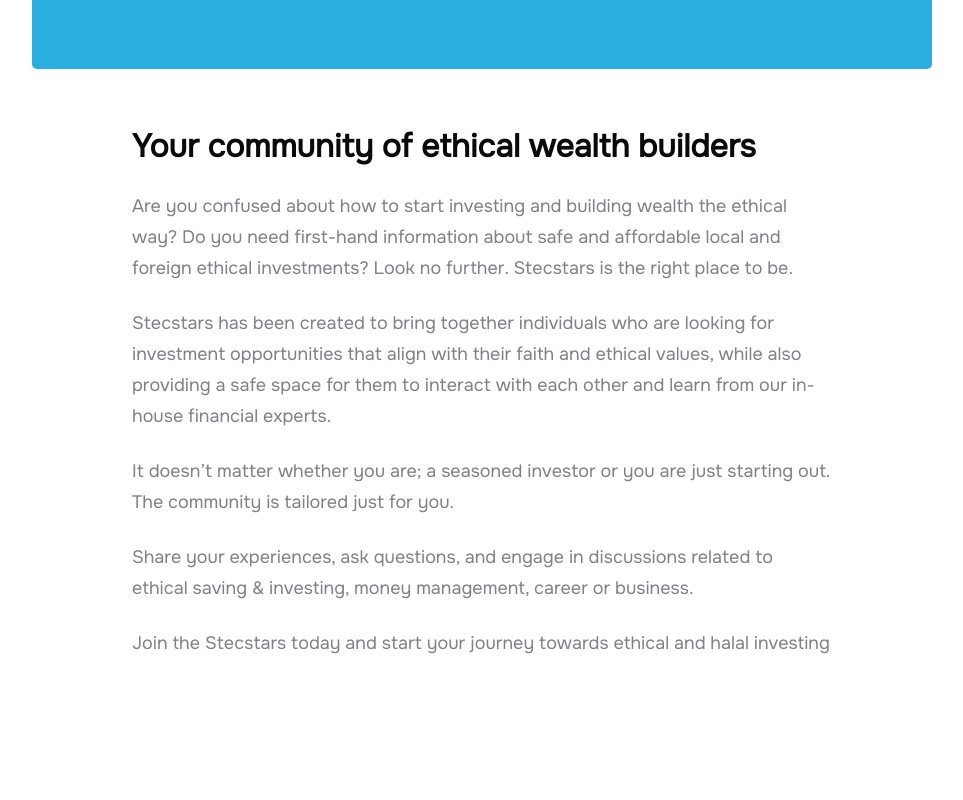
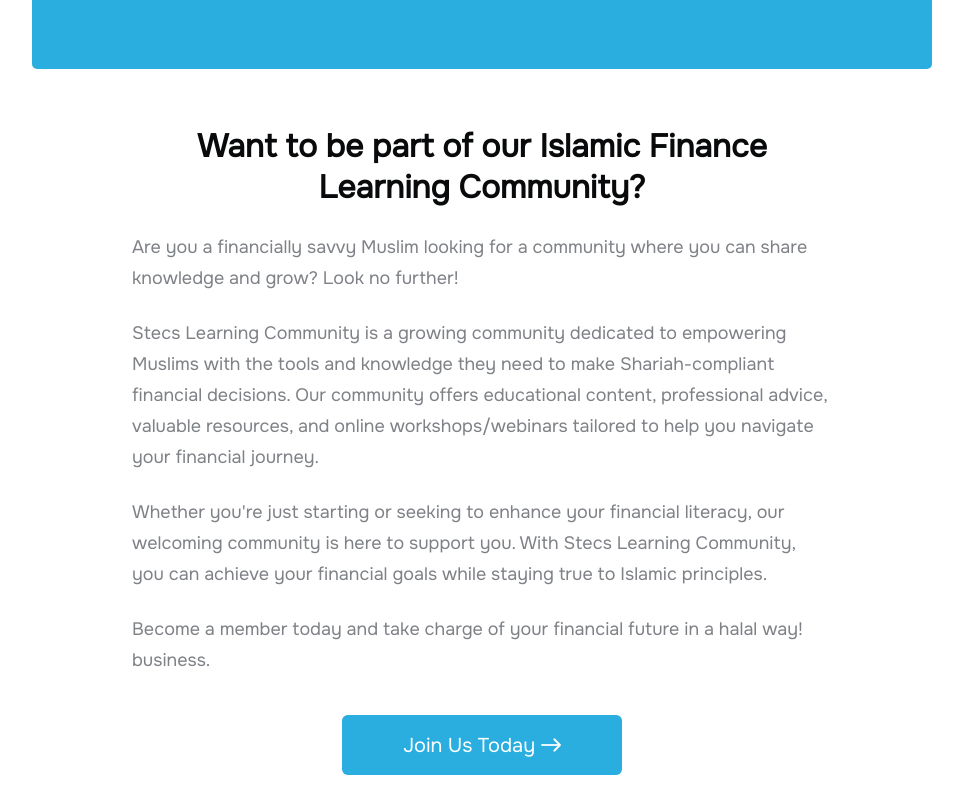
Before and after one commit to fujadev/stecs-personal, a React (Create React App) app: page /community in a window 1280 px wide. Shown: the part 460-1260 px from the top of the page, without its empty margins (158-1121 px from the left). Built offline with nearby package versions, Linux system fonts and the light colour scheme.

Commit message:
fixes to community content

```diff
--- a/src/pages/Community.js
+++ b/src/pages/Community.js
@@ -2,8 +2,8 @@ import React, { useLayoutEffect } from "react";
 import classes from "./Community.module.css";
 import Nav from "../components/nav/Nav";
 import Footer from "../components/footer/Footer";
-// import Button from "../components/button/Button";
-// import { Link } from "react-router-dom";
+import Button from "../components/button/Button";
+import { Link } from "react-router-dom";
 import { Helmet } from "react-helmet-async";
 
 export default function Community() {
@@ -80,48 +80,36 @@ export default function Community() {
             /> */}
             <img src="./footer_logo.png" alt="" className={classes.img3} />
           </div>
+
           <div className={classes.texts}>
             <p className={classes.header}>
-              Your community of ethical wealth builders
+              Want to be part of our Islamic Finance Learning Community?
             </p>
             <p className={classes.body}>
-              Are you confused about how to start investing and building wealth
-              the ethical way? Do you need first-hand information about safe and
-              affordable local and foreign ethical investments? Look no further.
-              Stecstars is the right place to be.
+              Are you a financially savvy Muslim looking for a community where you can share knowledge and grow? Look no further!
             </p>
             <p className={classes.body}>
-              Stecstars has been created to bring together individuals who are
-              looking for investment opportunities that align with their faith
-              and ethical values, while also providing a safe space for them to
-              interact with each other and learn from our in-house financial
-              experts.
+              Stecs Learning Community is a growing community dedicated to empowering Muslims with the tools and knowledge they need to make Shariah-compliant financial decisions. Our community offers educational content, professional advice, valuable resources, and online workshops/webinars tailored to help you navigate your financial journey.
             </p>
             <p className={classes.body}>
-              It doesn’t matter whether you are; a seasoned investor or you are
-              just starting out. The community is tailored just for you.
+              Whether you're just starting or seeking to enhance your financial literacy, our welcoming community is here to support you. With Stecs Learning Community, you can achieve your financial goals while staying true to Islamic principles.
             </p>
             <p className={classes.body}>
-              Share your experiences, ask questions, and engage in discussions
-              related to ethical saving & investing, money management, career or
+              Become a member today and take charge of your financial future in a halal way!
               business.
             </p>
-            <p className={classes.body}>
-              Join the Stecstars today and start your journey towards ethical
-              and halal investing
-            </p>
 
-            {/* <div className={classes.button}>
+            <div className={classes.button}>
               <Button buttonSize="big">
                 <Link
                   to="https://chat.whatsapp.com/IsnaShS0KQp444o6VDlNXP"
                   className={classes.buttonText}
                 >
-                  <p>Join Stecstars Now</p>
+                  <p>Join Us Today</p>
                   <img src="./images/hero/arrow1.png" alt="" />
                 </Link>
               </Button>
-            </div> */}
+            </div>
 
             <div className={classes.formGroup}>
               <div class="sender-form-field" data-sender-form-id="lzsnvh1se3bppd9fjcb"></div>
--- a/src/pages/Community.module.css
+++ b/src/pages/Community.module.css
@@ -71,17 +71,17 @@
 }
 
 .texts p {
-    text-align: start;
+    /* text-align: start; */
 }
 
 .header {
-
     font-weight: 700;
     font-size: 32px;
     line-height: 41px;
-    display: flex;
-    align-items: center;
+    /* display: flex;
+    align-items: center; */
     color: #090A0B;
+    text-align: center;
 }
 
 .body {
@@ -96,7 +96,10 @@
 }
 
 .button {
-    margin-top: 39px
+    margin-top: 39px;
+    display: flex;
+    align-items: center;
+    justify-content: center;
 }
 
 .buttonText {
@@ -138,6 +141,7 @@
         font-weight: 700;
         font-size: 18px;
         line-height: 22px;
+
     }
 
     .body {
```
